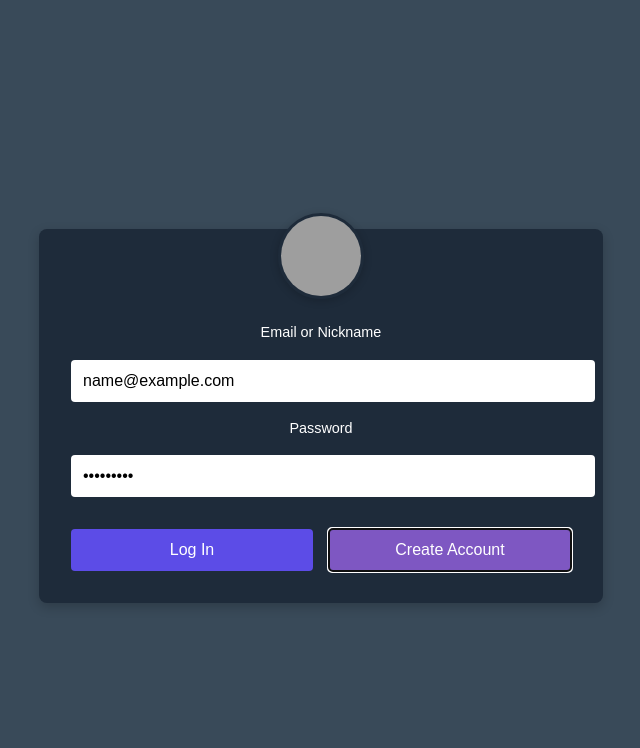
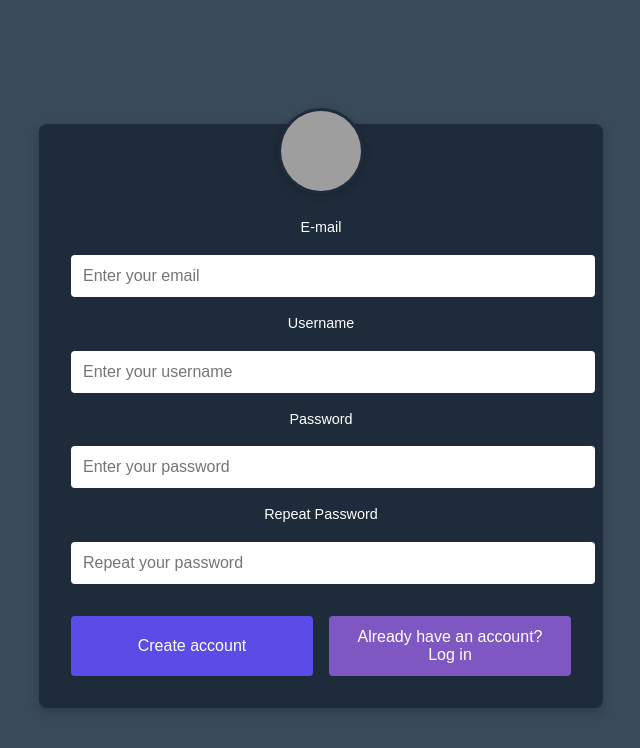
Before and after one commit to mattys1/raptorChat, a React (Vite) app in the folder frontend/: page /#/ in a window 1280 px wide. Both pictures are taken after typing "name@example.com", "Sample123" into the empty fields and a click on the button "Create Account". Shown: the top 748 px of the page, without its empty margins (335-975 px from the left). Built offline with nearby package versions, Linux system fonts and the light colour scheme; grey boxes are pictures that could not be loaded.

Commit message:
Add registration view

```diff
--- a/frontend/src/ui/App.tsx
+++ b/frontend/src/ui/App.tsx
@@ -1,12 +1,13 @@
-// App.tsx
 import React, { useState } from "react";
 import LoginView from "./views/LoginView";
+import RegistrationView from "./views/RegistratiovView";
 import Layout from "./Layout";
 import StartMain from "./views/StartMain";
 import SettingsMain from "./views/SettingsMain";
 
 const App: React.FC = () => {
   const [isLoggedIn, setIsLoggedIn] = useState(false);
+  const [showRegistration, setShowRegistration] = useState(false);
   const [currentView, setCurrentView] = useState<"start" | "settings">("start");
 
   const handleLoginSuccess = () => {
@@ -16,12 +17,6 @@ const App: React.FC = () => {
 
   const handleLogout = () => {
     setIsLoggedIn(false);
-    setCurrentView("start");
-  };
-
-  // This callback is passed to the Sidebar via Layout
-  const handleSettingsClick = () => {
-    setCurrentView("settings");
   };
 
   const renderMainContent = () => {
@@ -40,9 +35,16 @@ const App: React.FC = () => {
   return (
     <>
       {!isLoggedIn ? (
-        <LoginView onLoginSuccess={handleLoginSuccess} />
+        showRegistration ? (
+          <RegistrationView
+            onRegistrationSuccess={() => setShowRegistration(false)}
+            onToggleToLogin={() => setShowRegistration(false)}
+          />
+        ) : (
+          <LoginView onLoginSuccess={handleLoginSuccess} onToggleToRegistration={() => setShowRegistration(true)} />
+        )
       ) : (
-        <Layout onSettingsClick={handleSettingsClick}>
+        <Layout onSettingsClick={() => setCurrentView("settings")}>
           {renderMainContent()}
         </Layout>
       )}
--- a/frontend/src/ui/Layout.tsx
+++ b/frontend/src/ui/Layout.tsx
@@ -1,7 +1,6 @@
-// Layout.tsx
 import React from "react";
 import Sidebar from "./views/Sidebar";
-import "./views/Start.css"; // Reuse your Start.css for layout styling
+import "./views/Start.css";
 
 interface LayoutProps {
   children: React.ReactNode;
--- a/frontend/src/ui/views/Login.css
+++ b/frontend/src/ui/views/Login.css
@@ -1,4 +1,3 @@
-/* Make sure the entire page can be used */
 html, body, #root {
     margin: 0;
     padding: 0;
@@ -7,22 +6,20 @@ html, body, #root {
     font-family: Arial, sans-serif;
   }
 
-  /* Main Container (full viewport) */
   .login-container {
     display: flex;
     align-items: center;
     justify-content: center;
     min-height: 100vh;
-    width: 100%; /* Ensures full width usage */
+    width: 100%;
     background-color: #394A59;
     padding: 1rem;
   }
 
-  /* Login Card */
   .login-card {
     background-color: #1E2B3A;
     width: 100%;
-    max-width: 500px; /* Increased for a wider desktop card */
+    max-width: 500px;
     border-radius: 8px;
     padding: 2rem;
     box-shadow: 0 4px 12px rgba(0,0,0,0.2);
@@ -31,7 +28,6 @@ html, body, #root {
     align-items: center;
   }
 
-  /* Avatar/Image Container */
   .avatar-container {
     position: relative;
     top: -3rem;
@@ -48,7 +44,6 @@ html, body, #root {
     box-shadow: 0 2px 8px rgba(0,0,0,0.2);
   }
 
-  /* Form Styles */
   .login-form {
     width: 100%;
     display: flex;
@@ -56,7 +51,6 @@ html, body, #root {
     gap: 1rem;
   }
 
-  /* Labels & Inputs */
   .login-form label {
     color: #ffffff;
     font-size: 0.9rem;
@@ -71,7 +65,6 @@ html, body, #root {
     font-size: 1rem;
   }
 
-  /* Buttons */
   .button-group {
     display: flex;
     justify-content: space-between;
--- a/frontend/src/ui/views/LoginView.tsx
+++ b/frontend/src/ui/views/LoginView.tsx
@@ -1,12 +1,12 @@
-// LoginView.tsx
 import React, { useState } from "react";
 import "./Login.css";
 
 interface LoginViewProps {
   onLoginSuccess: () => void;
+  onToggleToRegistration: () => void;
 }
 
-const LoginView: React.FC<LoginViewProps> = ({ onLoginSuccess }) => {
+const LoginView: React.FC<LoginViewProps> = ({ onLoginSuccess, onToggleToRegistration }) => {
   const [email, setEmail] = useState("");
   const [password, setPassword] = useState("");
   const [loading, setLoading] = useState(false);
@@ -66,7 +66,11 @@ const LoginView: React.FC<LoginViewProps> = ({ onLoginSuccess }) => {
             <button type="submit" className="primary-btn" disabled={loading}>
               {loading ? "Logging in..." : "Log In"}
             </button>
-            <button type="button" className="secondary-btn">
+            <button
+              type="button"
+              className="secondary-btn"
+              onClick={onToggleToRegistration}
+            >
               Create Account
             </button>
           </div>
--- /dev/null
+++ b/frontend/src/ui/views/RegistratiovView.tsx
@@ -0,0 +1,111 @@
+import React, { useState } from "react";
+import "./Login.css";
+
+interface RegistrationViewProps {
+  onRegistrationSuccess: () => void;
+  onToggleToLogin: () => void;
+}
+
+const RegistrationView: React.FC<RegistrationViewProps> = ({
+  onRegistrationSuccess,
+  onToggleToLogin,
+}) => {
+  const [email, setEmail] = useState("");
+  const [username, setUsername] = useState("");
+  const [password, setPassword] = useState("");
+  const [repeatPassword, setRepeatPassword] = useState("");
+  const [loading, setLoading] = useState(false);
+
+  const handleSubmit = async (e: React.FormEvent) => {
+    e.preventDefault();
+
+    if (password !== repeatPassword) {
+      alert("Passwords do not match");
+      return;
+    }
+
+    setLoading(true);
+
+    try {
+      const response = await fetch("http://localhost:8080/register", {
+        method: "POST",
+        headers: { "Content-Type": "application/json" },
+        body: JSON.stringify({ email, username, password }),
+      });
+
+      if (response.ok) {
+        alert("Registration successful!");
+        onRegistrationSuccess();
+      } else {
+        alert("Registration failed. Server responded with an error.");
+      }
+    } catch (error) {
+      console.error("Registration request failed:", error);
+      alert("Registration request failed. Please try again later.");
+    } finally {
+      setLoading(false);
+    }
+  };
+
+  return (
+    <div className="login-container">
+      <div className="login-card">
+        <div className="avatar-container">
+          <img src="avatar.png" alt="Avatar" className="avatar" />
+        </div>
+        <form className="login-form" onSubmit={handleSubmit}>
+          <label htmlFor="userEmail">E-mail</label>
+          <input
+            type="email"
+            id="userEmail"
+            name="userEmail"
+            placeholder="Enter your email"
+            required
+            value={email}
+            onChange={(e) => setEmail(e.target.value)}
+          />
+          <label htmlFor="username">Username</label>
+          <input
+            type="text"
+            id="username"
+            name="username"
+            placeholder="Enter your username"
+            required
+            value={username}
+            onChange={(e) => setUsername(e.target.value)}
+          />
+          <label htmlFor="userPassword">Password</label>
+          <input
+            type="password"
+            id="userPassword"
+            name="userPassword"
+            placeholder="Enter your password"
+            required
+            value={password}
+            onChange={(e) => setPassword(e.target.value)}
+          />
+          <label htmlFor="repeatPassword">Repeat Password</label>
+          <input
+            type="password"
+            id="repeatPassword"
+            name="repeatPassword"
+            placeholder="Repeat your password"
+            required
+            value={repeatPassword}
+            onChange={(e) => setRepeatPassword(e.target.value)}
+          />
+          <div className="button-group">
+            <button type="submit" className="primary-btn" disabled={loading}>
+              {loading ? "Creating account..." : "Create account"}
+            </button>
+            <button type="button" className="secondary-btn" onClick={onToggleToLogin}>
+              Already have an account? Log in
+            </button>
+          </div>
+        </form>
+      </div>
+    </div>
+  );
+};
+
+export default RegistrationView;
--- a/frontend/src/ui/views/SettingsMain.tsx
+++ b/frontend/src/ui/views/SettingsMain.tsx
@@ -1,6 +1,5 @@
-// SettingsMain.tsx
 import React from "react";
-import "./Start.css"; // Reuse styling, or create a separate CSS if desired
+import "./Start.css";
 
 interface SettingsMainProps {
   onReturn: () => void;
@@ -15,7 +14,6 @@ const SettingsMain: React.FC<SettingsMainProps> = ({ onReturn, onLogout }) => {
         headers: { "Content-Type": "application/json" },
         body: JSON.stringify({ newUsername: "dummy" }),
       });
-      // Process response if needed
     } catch (error) {
       console.error("Error changing username", error);
     }
@@ -28,7 +26,6 @@ const SettingsMain: React.FC<SettingsMainProps> = ({ onReturn, onLogout }) => {
         headers: { "Content-Type": "application/json" },
         body: JSON.stringify({ newPassword: "dummy" }),
       });
-      // Process response if needed
     } catch (error) {
       console.error("Error changing password", error);
     }
--- a/frontend/src/ui/views/Sidebar.tsx
+++ b/frontend/src/ui/views/Sidebar.tsx
@@ -1,6 +1,5 @@
-// Sidebar.tsx
 import React from "react";
-import "./Start.css"; // Reusing Start.css for sidebar styling
+import "./Start.css";
 
 interface SidebarProps {
   onSettingsClick: () => void;
--- a/frontend/src/ui/views/Start.css
+++ b/frontend/src/ui/views/Start.css
@@ -1,4 +1,3 @@
-/* Make sure the entire page can be used */
 html, body, #root {
     margin: 0;
     padding: 0;
@@ -7,15 +6,13 @@ html, body, #root {
     font-family: Arial, sans-serif;
   }
 
-  /* Container holds sidebar + main content */
   .container {
     display: flex;
     flex-direction: row;
     height: 100vh;
-    width: 100%; /* Ensures full width usage */
+    width: 100%;
   }
 
-  /* Sidebar */
   .sidebar {
     width: 250px;
     background-color: #2F3C4C;
@@ -49,7 +46,6 @@ html, body, #root {
     text-align: left;
   }
 
-  /* Main Content */
   .main-content {
     flex: 1;
     background-color: #394A59;
@@ -91,7 +87,6 @@ html, body, #root {
   }
 
   @media (max-width: 480px) {
-    /* Stack the layout vertically on small screens */
     .container {
       flex-direction: column;
     }
--- a/frontend/src/ui/views/StartMain.tsx
+++ b/frontend/src/ui/views/StartMain.tsx
@@ -1,6 +1,5 @@
-// StartMain.tsx
 import React from "react";
-import "./Start.css"; // Reuse styling from Start.css
+import "./Start.css";
 
 const StartMain: React.FC = () => {
   return (
```
